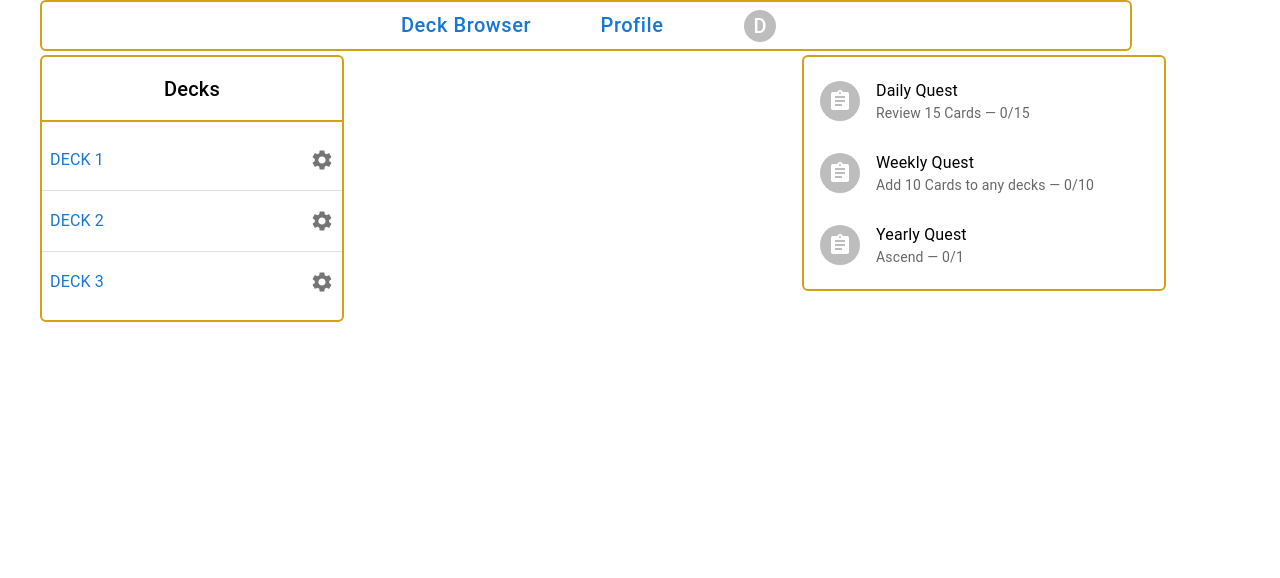
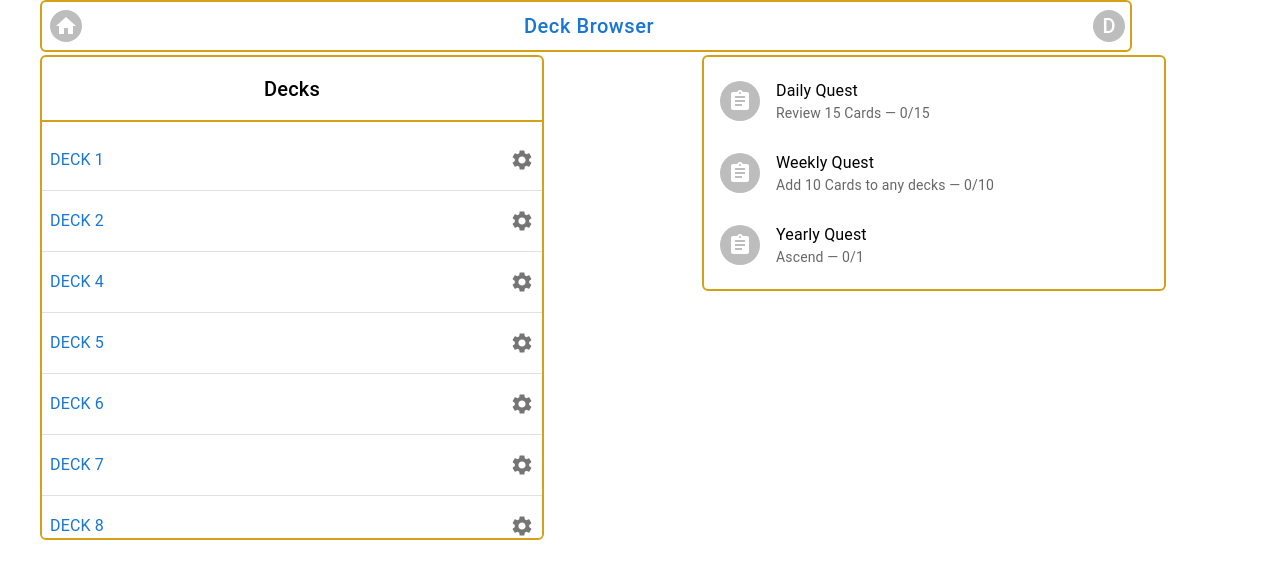
Before and after one commit to KarolisPetrovskis/SEMementoMori, a React app in the folder MementoMori/mementomori.client/: page / in a window 1280 px wide. Shown: the top 578 px of the page. Built offline with nearby package versions, Linux system fonts and the light colour scheme; the HTML template or start-up script is replaced by a standard one.

Commit message:
Made header everywhere, need to fix overlap

```diff
--- a/MementoMori/mementomori.client/src/App.tsx
+++ b/MementoMori/mementomori.client/src/App.tsx
@@ -7,6 +7,7 @@ import Cards from './CardCreator.tsx';
 import SpecificDeck from './SpecificDeck.tsx';
 import { QueryClient, QueryClientProvider } from '@tanstack/react-query';
 import { Deck } from './decks/Deck.tsx';
+import MainHeader from './homePage/MainHeader';
 
 const client = new QueryClient();
 
@@ -14,6 +15,7 @@ function App() {
   return (
     <QueryClientProvider client={client}>
       <BrowserRouter>
+        <MainHeader />
         <Routes>
           <Route path="/" element={<Home />} />
           <Route path="/decks/:deckId/create" element={<Cards />} />
--- a/MementoMori/mementomori.client/src/Home.tsx
+++ b/MementoMori/mementomori.client/src/Home.tsx
@@ -1,14 +1,13 @@
 import './App.css';
-import QuestList from './components/QuestList.tsx';
-import MainMenu from './components/MainMenu.tsx';
-import DeckMenu from './components/DeckMenu.tsx';
+import QuestList from './homePage/QuestList.tsx';
+import MainHeader from './homePage/MainHeader.tsx';
+import DeckMenu from './homePage/DeckMenu.tsx';
 
 function Home() {
   return (
     <>
       <DeckMenu />
       <QuestList />
-      <MainMenu />
     </>
   );
 }
--- a/MementoMori/mementomori.client/src/components/DeckMenu.tsx
+++ b/MementoMori/mementomori.client/src/homePage/DeckMenu.tsx
@@ -12,7 +12,11 @@ export default function DeckMenu() {
   const data = [
     { id: 1, name: 'Deck 1' },
     { id: 2, name: 'Deck 2' },
-    { id: 3, name: 'Deck 3' },
+    { id: 3, name: 'Deck 4' },
+    { id: 4, name: 'Deck 5' },
+    { id: 5, name: 'Deck 6' },
+    { id: 6, name: 'Deck 7' },
+    { id: 7, name: 'Deck 8' },
   ];
 
   return (
@@ -25,7 +29,7 @@ export default function DeckMenu() {
           top: 15,
           background: 'white',
           padding: 2,
-          width: 268,
+          width: 468,
           border: 1,
           borderTopLeftRadius: '6px',
           borderTopRightRadius: '6px',
@@ -41,8 +45,8 @@ export default function DeckMenu() {
         sx={{
           position: 'absolute',
           top: 80,
-          minWidth: 300,
-          maxWidth: 300,
+          minWidth: 500,
+          maxWidth: 500,
           maxHeight: 400,
           overflowY: 'auto',
           border: 1,
--- a/MementoMori/mementomori.client/src/components/MainMenu.tsx
+++ b/MementoMori/mementomori.client/src/homePage/MainHeader.tsx
@@ -7,10 +7,10 @@ import ListItemIcon from '@mui/material/ListItemIcon';
 import Divider from '@mui/material/Divider';
 import IconButton from '@mui/material/IconButton';
 import Tooltip from '@mui/material/Tooltip';
-import PersonAdd from '@mui/icons-material/PersonAdd';
 import Settings from '@mui/icons-material/Settings';
 import Logout from '@mui/icons-material/Logout';
 import Button from '@mui/material/Button';
+import HomeIcon from '@mui/icons-material/Home';
 
 export default function MainMenu() {
   const [anchorEl, setAnchorEl] = React.useState<null | HTMLElement>(null);
@@ -39,6 +39,21 @@ export default function MainMenu() {
           gap: 2,
         }}
       >
+        <Tooltip title="Return home">
+          <IconButton
+            sx={{ cursor: 'pointer' }}
+            style={{ marginRight: 'auto' }}
+            aria-label="Return to home page"
+            onClick={() => {
+              // Handle button click here
+            }}
+          >
+            <Avatar sx={{ width: 32, height: 32 }}>
+              <HomeIcon />
+            </Avatar>
+          </IconButton>
+        </Tooltip>
+
         <Button
           sx={{ minWidth: 150, color: 'primary', fontSize: 20 }}
           style={{ textTransform: 'capitalize' }}
@@ -49,15 +64,9 @@ export default function MainMenu() {
         >
           Deck browser
         </Button>
-        <Button
-          sx={{ minWidth: 150, color: 'primary', fontSize: 20 }}
-          style={{ textTransform: 'capitalize' }}
-          variant="text"
-        >
-          Profile
-        </Button>
         <Tooltip title="Account settings">
           <IconButton
+            style={{ marginLeft: 'auto' }}
             onClick={handleClick}
             size="small"
             sx={{ ml: 2 }}
@@ -82,9 +91,9 @@ export default function MainMenu() {
               border: 1,
               borderWidth: 2,
               borderColor: '#D4A017',
-              borderRadius: '16px',
-              bgcolor: '#6E6DB3',
-              color: '#ecffff',
+              borderRadius: '6px',
+              bgcolor: 'white',
+              color: 'primary',
               overflow: 'visible',
               filter: 'drop-shadow(0px 2px 8px rgba(0,0,0,0.32))',
               mt: 1.5,
@@ -112,27 +121,18 @@ export default function MainMenu() {
         anchorOrigin={{ horizontal: 'right', vertical: 'bottom' }}
       >
         <MenuItem onClick={handleClose}>
-          <Avatar /> Profile
-        </MenuItem>
-        <MenuItem onClick={handleClose}>
           <Avatar /> My account
         </MenuItem>
         <Divider />
         <MenuItem onClick={handleClose}>
           <ListItemIcon>
-            <PersonAdd sx={{ color: '#ecffff' }} fontSize="small" />
-          </ListItemIcon>
-          Add another account
-        </MenuItem>
-        <MenuItem onClick={handleClose}>
-          <ListItemIcon>
-            <Settings sx={{ color: '#ecffff' }} fontSize="small" />
+            <Settings sx={{ color: 'black' }} fontSize="small" />
           </ListItemIcon>
           Settings
         </MenuItem>
         <MenuItem onClick={handleClose}>
           <ListItemIcon>
-            <Logout sx={{ color: '#ecffff' }} fontSize="small" />
+            <Logout sx={{ color: 'black' }} fontSize="small" />
           </ListItemIcon>
           Logout
         </MenuItem>
--- a/MementoMori/mementomori.client/src/components/QuestList.tsx
+++ b/MementoMori/mementomori.client/src/homePage/QuestList.tsx
@@ -94,7 +94,7 @@ export default function QuestList() {
       sx={{
         bgcolor: 'white',
         width: '100%',
-        maxWidth: 360,
+        maxWidth: 460,
         position: 'absolute',
         border: 1,
         borderRadius: '6px',
```
Also changed, not shown: 1 other file (tests, documents, lock files or other folders).
